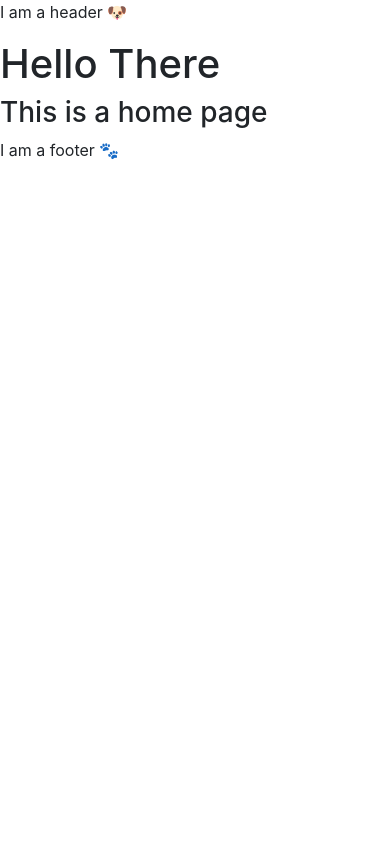
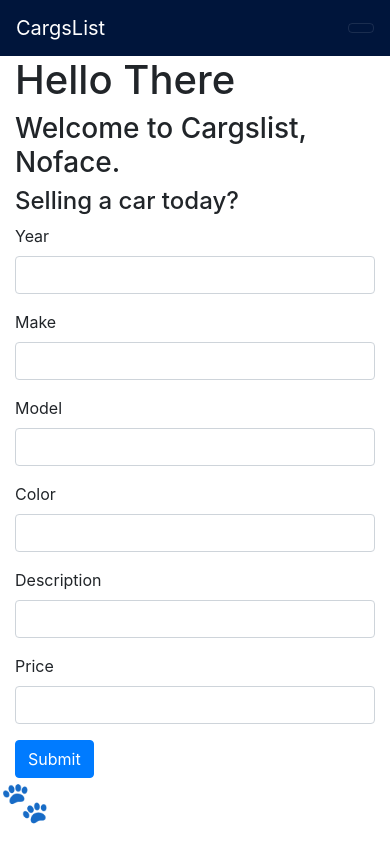
Before and after one commit to lakotelman/fliskflask, a Flask app: page / in a window 390 px wide. Run offline with Flask 2, Linux system fonts and the light colour scheme; data that the repository does not hold is empty.

Commit message:
created form for posting car

```diff
--- a/app/__init__.py
+++ b/app/__init__.py
@@ -26,4 +26,7 @@ def create_app():
 
     app.register_blueprint(auth_bp)
 
+    from app.blueprints.api import bp as api_bp
+    app.register_blueprint(api_bp)
+
     return app
--- a/app/blueprints/api/__init__.py
+++ b/app/blueprints/api/__init__.py
@@ -1,3 +1,5 @@
 from flask import Blueprint
 
-bp = Blueprint("")
+bp = Blueprint('api', __name__, url_prefix="/api/")
+
+from . import routes
--- a/app/blueprints/main/models.py
+++ b/app/blueprints/main/models.py
@@ -13,9 +13,14 @@ class User(db.Model):
 
 class Car(db.Model):
     id = db.Column(db.Integer, primary_key=True)
+    date_created = db.Column(db.DateTime, default=datetime.utcnow)
     make = db.Column(db.String(25))
     model = db.Column(db.String(25))
     year = db.Column(db.Integer)
     color = db.Column(db.String(25))
     price = db.Column(db.Integer)
+    description = db.Column(db.String(500))
     user_id = db.Column(db.Integer, db.ForeignKey("user.id"))
+
+    def get_user(self):
+        return User.query.get(self.user_id)
--- a/app/blueprints/main/routes.py
+++ b/app/blueprints/main/routes.py
@@ -1,9 +1,17 @@
 from flask import render_template
 from . import bp as app
+from app.blueprints.main.models import Car
 
 @app.route("/")
 def home():
-    return render_template("index.html")
+    sale = Car.query.all()
+    sale.sort(key=lambda sale: sale.date_created, reverse = True)
+
+    context = {
+        "sales": sale,
+        "user": "Noface"
+    }
+    return render_template("index.html", **context)
 
 @app.route("/about")
 def about():
--- a/app/templates/includes/footer.html
+++ b/app/templates/includes/footer.html
@@ -1 +1 @@
-<p>I am a footer 🐾</p>
+<h1>🐾</h1>
--- a/app/templates/includes/header.html
+++ b/app/templates/includes/header.html
@@ -1 +1,40 @@
-<p>I am a header 🐶</p>
+<nav
+  class="navbar navbar-expand-sm navbar-dark"
+  style="background-color: #00153b"
+>
+  <a class="navbar-brand" href="#">CargsList</a>
+  <button
+    class="navbar-toggler d-lg-none"
+    type="button"
+    data-toggle="collapse"
+    data-target="#collapsibleNavId"
+    aria-controls="collapsibleNavId"
+    aria-expanded="false"
+    aria-label="Toggle navigation"
+  ></button>
+  <div class="collapse navbar-collapse" id="collapsibleNavId">
+    <ul class="navbar-nav mr-auto mt-2 mt-lg-0">
+      <li class="nav-item active">
+        <a class="nav-link" href="{{url_for('main.home')}}"
+          >Home <span class="sr-only">(current)</span></a
+        >
+      </li>
+      <li class="nav-item">
+        <a class="nav-link" href="{{url_for('main.about')}}">About</a>
+      </li>
+      <li class="nav-item">
+        <a class="nav-link" href="{{url_for('blog.blog')}}">Blog</a>
+      </li>
+    </ul>
+    <ul class="navbar-nav mt-2 mt-lg-0">
+
+        <li class="nav-item">
+          <a class="nav-link" href="{{url_for('auth.login')}}">Login</a>
+        </li>
+        <li class="nav-item">
+          <a class="nav-link" href="{{url_for('auth.register')}}">Register</a>
+        </li>
+      </ul>
+    </form>
+  </div>
+</nav>
--- a/app/templates/index.html
+++ b/app/templates/index.html
@@ -1,6 +1,81 @@
-{%extends "./layout.html"%}
+{%extends "./layout.html"%} {%block content%}
+<div class="container">
+  <h1>Hello There</h1>
+  <h3>Welcome to Cargslist, {{ user.title()}}.</h3>
+  <div>
+    <h4>Selling a car today?</h4>
 
-{%block content%}
-<h1>Hello There</h1>
-<h3>This is a home page</h3>
-{%endblock content%}
+    <form action="http://127.0.0.1:5000/api/post-car" method ="POST">
+      <div class="form-group">
+        <label for="inputYear">Year</label>
+        <input
+          type="text"
+          class="form-control"
+          name="inputYear"
+          id="inputYear"
+        />
+      </div>
+      <div class="form-group">
+        <label for="inputMake">Make</label>
+        <input
+          type="text"
+          class="form-control"
+          name="inputMake"
+          id="inputMake"
+        />
+      </div>
+      <div class="form-group">
+        <label for="inputModel">Model</label>
+        <input
+          type="text"
+          class="form-control"
+          name="inputModel"
+          id="inputModel"
+        />
+      </div>
+      <div class="form-group">
+        <label for="inputColor">Color</label>
+        <input
+          type="text"
+          class="form-control"
+          name="inputColor"
+          id="inputColor"
+        />
+      </div>
+      <div class="form-group">
+        <label for="inputDescription">Description</label>
+        <input
+          type="text"
+          class="form-control"
+          name="inputDescription"
+          id="inputDescription"
+        />
+      </div>
+      <div class="form-group">
+        <label for="inputPrice">Price</label>
+        <input
+          type="text"
+          class="form-control"
+          name="inputPrice"
+          id="inputPrice"
+        />
+      </div>
+      <button type="submit" class="btn btn-primary">Submit</button>
+    </form>
+
+    {% for s in sales %}
+    <div class="card m-2">
+      <div class="card-body">
+        <h4>{{s.year}} {{s.make}} {{s.model}}</h4>
+        <h5>{{s.color}} ${{s.price}}</h5>
+        <p>{{ s.description }}</p>
+        <p></p>
+      </div>
+      <div class="card-footer d-flex justify-content-between">
+        <span>{{s.get_user().username}}</span>
+        <span>{{s.date_created.strftime("%B %d, %Y %I:%M %p")}}</span>
+      </div>
+    </div>
+  </div>
+  {% endfor %} {%endblock content%}
+</div>
```
Also changed, not shown: app/blueprints/api/routes.py (+32 -0 lines).
